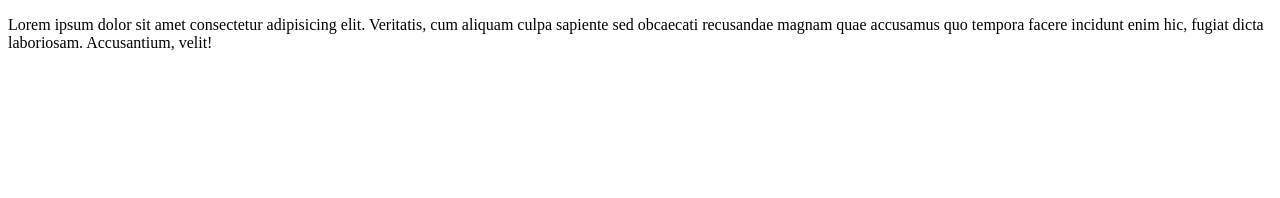
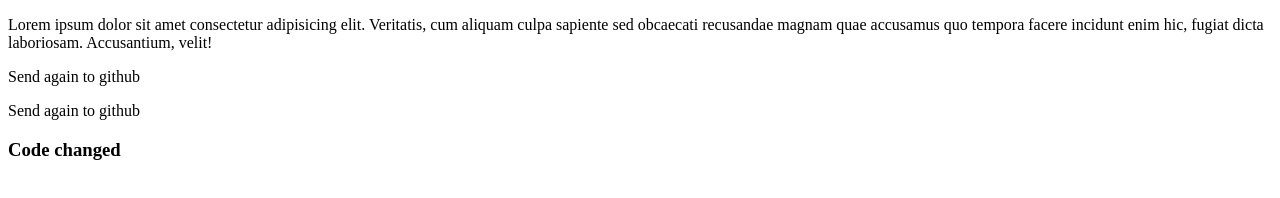
Before and after one commit to TaHoTa/my_second_repo, a plain HTML site: page index.html in a window 1280 px wide. Drawn offline with Linux system fonts and the light colour scheme.

Commit message:
Added a line

```diff
--- a/index.html
+++ b/index.html
@@ -8,5 +8,8 @@
 </head>
 <body>
     <p>Lorem ipsum dolor sit amet consectetur adipisicing elit. Veritatis, cum aliquam culpa sapiente sed obcaecati recusandae magnam quae accusamus quo tempora facere incidunt enim hic, fugiat dicta laboriosam. Accusantium, velit!</p>
+    <p>Send again to github</p>
+    <p>Send again to github</p>
+    <h3>Code changed</h3>
 </body>
 </html>
```
